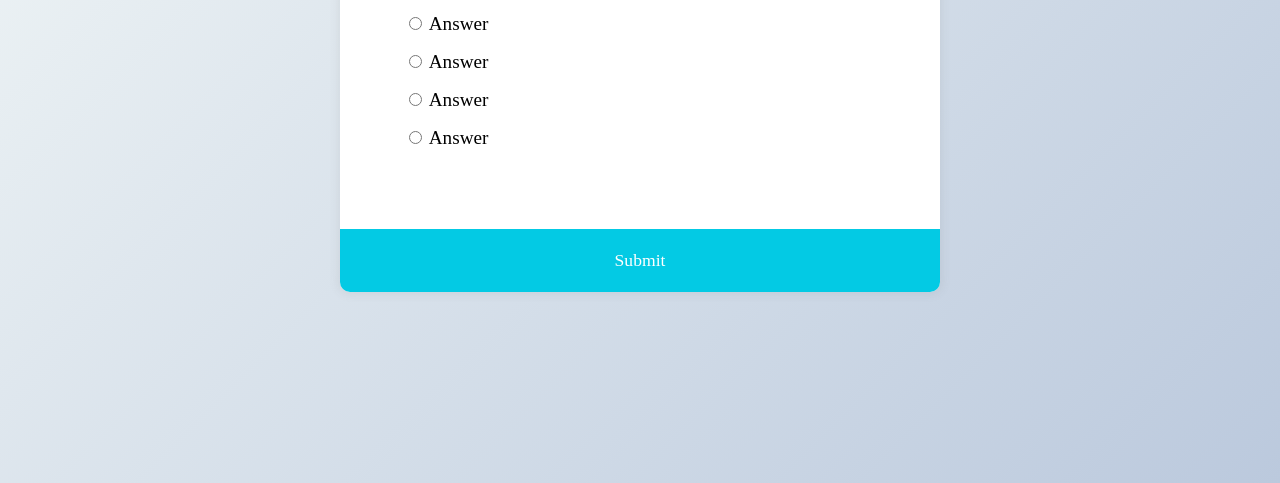
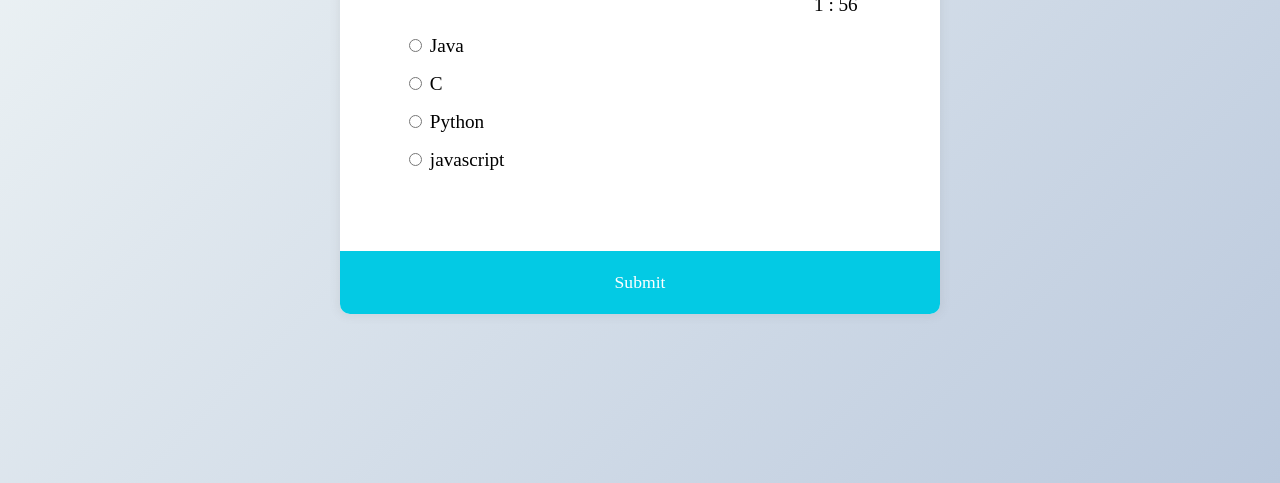
Before and after one commit to csandu123/Timed-Quiz, a plain HTML site: page index.html in a window 1280 px wide. Shown: the part 317-800 px from the top of the page. Drawn offline with Linux system fonts and the light colour scheme.

Commit message:
update to timer

```diff
--- a/index.html
+++ b/index.html
@@ -11,6 +11,7 @@
     <div class="quiz-container" id="quiz">
         <div class="quiz-header">
           <h2 id="question">Question Text</h2>
+          <p id="countdown">2:00</p>
           <ul>
             <li>
               <input type="radio" name="answer" id="a" class="answer">
@@ -38,5 +39,7 @@
         <button id="submit">Submit</button>
 
       </div>
+
+      <script src="script.js"></script>
 </body>
 </html>
--- a/script.js
+++ b/script.js
@@ -0,0 +1,123 @@
+const quizData = [
+    {
+        question: "Which language runs in a web browser?",
+        a: "Java",
+        b: "C",
+        c: "Python",
+        d: "javascript",
+        correct: "d",
+        wrong: "a b c",
+    },
+    {
+        question: "What does CSS stand for?",
+        a: "Central Style Sheets",
+        b: "Cascading Style Sheets",
+        c: "Cascading Simple Sheets",
+        d: "Cars SUVs Sailboats",
+        correct: "b",
+        wrong: "a c d",
+    },
+    {
+        question: "What does HTML stand for?",
+        a: "Hypertext Markup Language",
+        b: "Hypertext Markdown Language",
+        c: "Hyperloop Machine Language",
+        d: "Helicopters Terminals Motorboats Lamborginis",
+        correct: "a",
+        wrong: "b c d",
+    },
+    {
+        question: "What year was JavaScript launched?",
+        a: "1996",
+        b: "1995",
+        c: "1994",
+        d: "none of the above",
+        correct: "b",
+        wrong: "a c d",
+    },
+
+
+];
+
+const quiz= document.getElementById('quiz')
+const answerEls = document.querySelectorAll('.answer')
+const questionEl = document.getElementById('question')
+const a_text = document.getElementById('a_text')
+const b_text = document.getElementById('b_text')
+const c_text = document.getElementById('c_text')
+const d_text = document.getElementById('d_text')
+const submitBtn = document.getElementById('submit')
+
+
+let currentQuiz = 0
+let score = 0
+
+loadQuiz()
+
+function loadQuiz() {
+
+    deselectAnswers()
+
+    const currentQuizData = quizData[currentQuiz]
+
+    questionEl.innerText = currentQuizData.question
+    a_text.innerText = currentQuizData.a
+    b_text.innerText = currentQuizData.b
+    c_text.innerText = currentQuizData.c
+    d_text.innerText = currentQuizData.d
+}
+
+function deselectAnswers() {
+    answerEls.forEach(answerEl => answerEl.checked = false)
+}
+
+
+const countdown = document.getElementById('countdown')
+const startMinutes = 2;
+let time = startMinutes * 60;
+
+function updateTime() {
+    const minutes = Math.floor(time / 60);
+    let seconds = time % 60;
+    countdown.innerHTML = `${minutes} : ${seconds}`;
+    time--;
+}
+
+setInterval(updateTime, 1000);
+
+function getSelected() {
+    let answer
+    answerEls.forEach(answerEl => {
+        if(answerEl.checked) {
+            answer = answerEl.id
+        }
+    })
+    return answer
+}
+
+function wrongAnswer() {
+
+}
+
+submitBtn.addEventListener('click', () => {
+    const minutes = Math.floor(time / 60);
+    let seconds = time % 60;
+    const answer = getSelected()
+    if(answer) {
+       if(answer === quizData[currentQuiz].correct) {
+           score++
+       }
+
+       currentQuiz++
+
+       if(currentQuiz < quizData.length) {
+           loadQuiz()
+       } else {
+           quiz.innerHTML = `
+           <h2>You answered ${score}/${quizData.length} questions correctly with ${minutes}: ${seconds} left</h2>
+
+           <button onclick="location.reload()">Reload</button>
+           `
+       }
+    }
+})
--- a/style.css
+++ b/style.css
@@ -22,6 +22,12 @@
   .quiz-header{
     padding: 4rem;
   }
+
+  p{
+    padding-left: 410px;
+    font-size: 1.2rem;
+  }
+
   h2{
     padding: 1rem;
     text-align: center;
```
